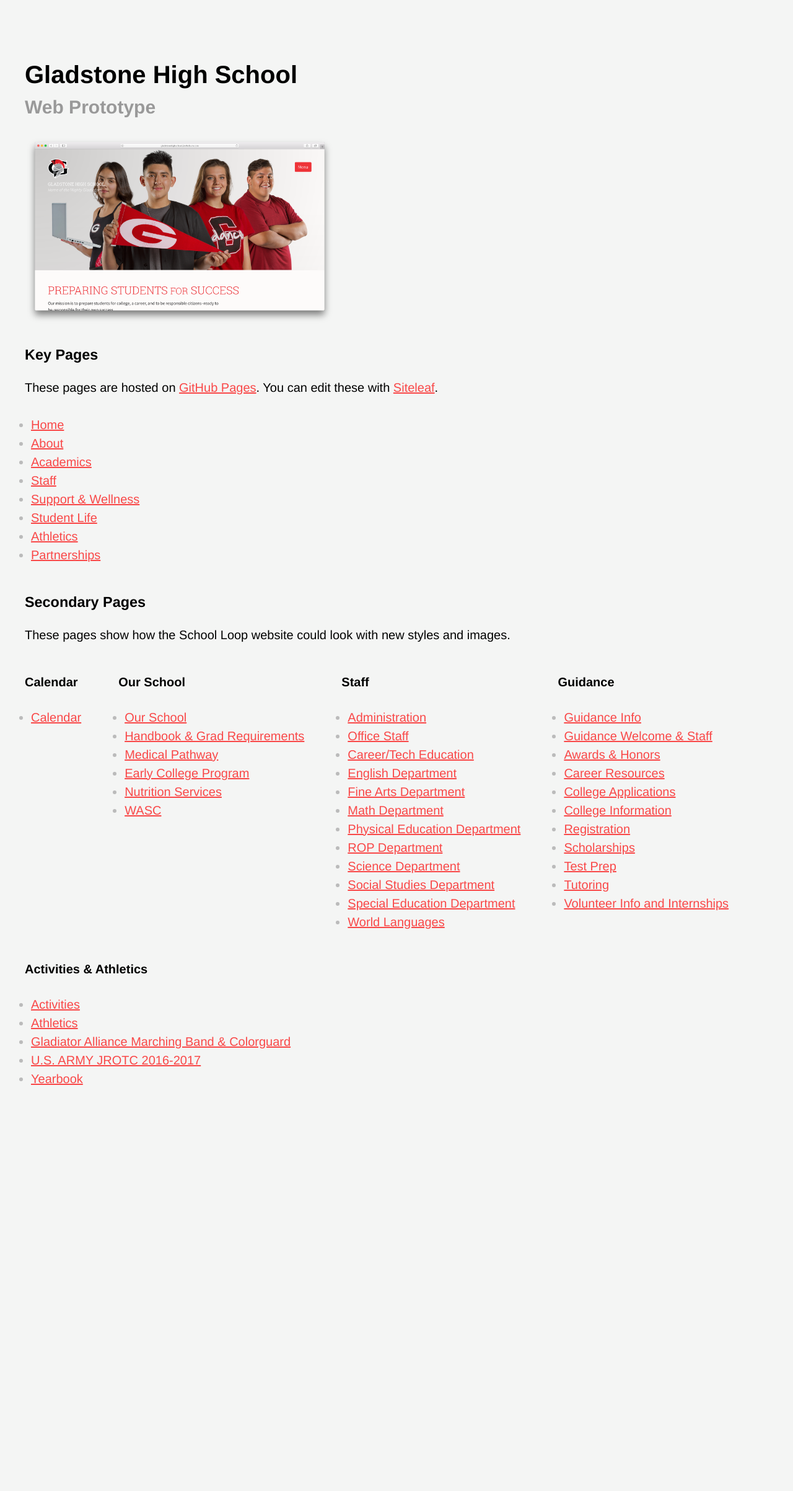
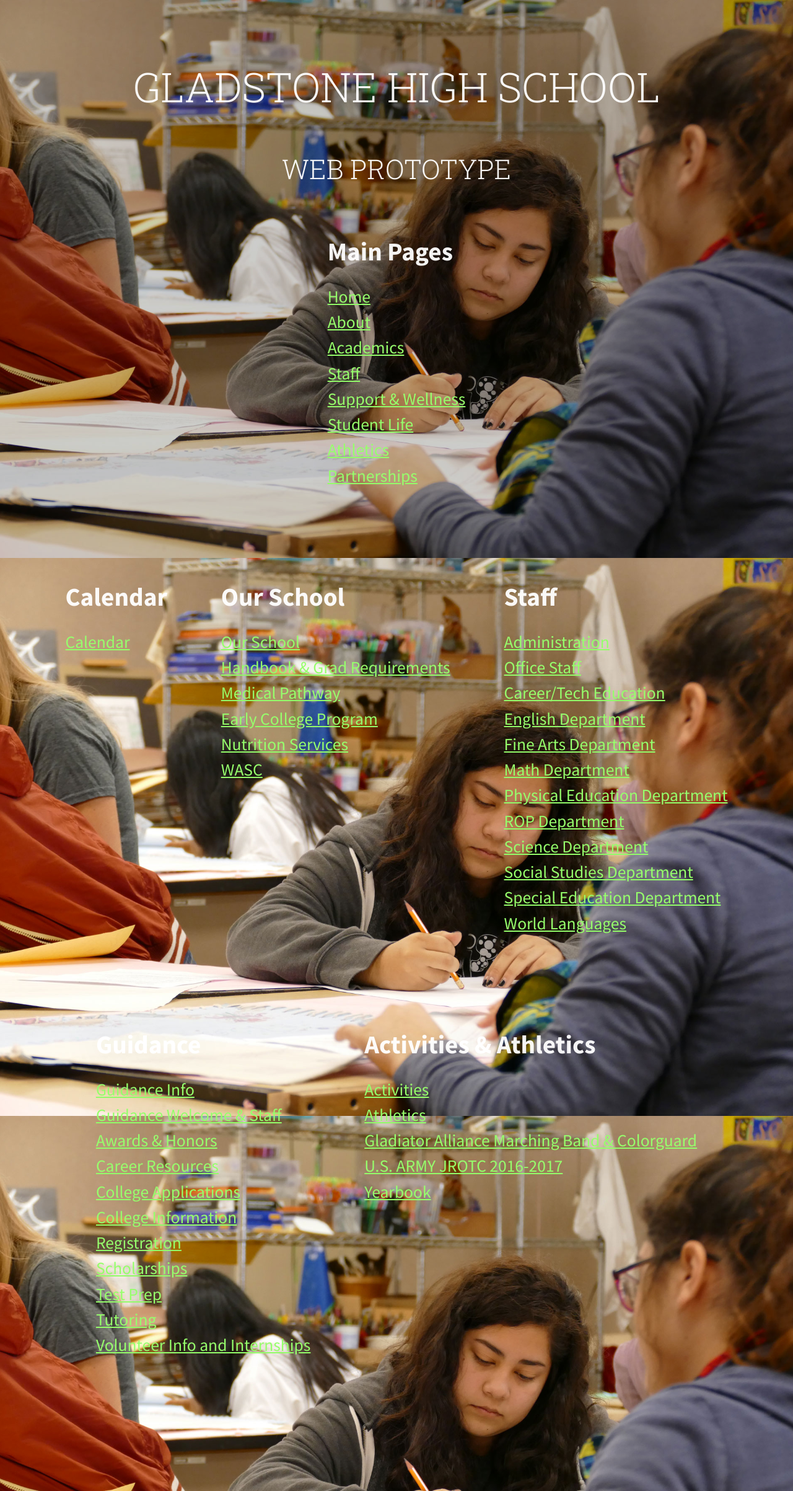
Before and after one commit to Crazeformarvel/azusa-project, a Jekyll site: the page gladstone-high-school.html, which Jekyll copies as it is, in a window 1280 px wide. Shown: the whole page at 62% size. Built offline with Jekyll 4.4.1, drawn with Linux system fonts in a browser that asks for light colours; before the commit the page ends 1815 px from its top, so only the background shows below that.

Commit message:
Make page lists look nicer.

```diff
--- /dev/null
+++ b/css/pattern.css
@@ -0,0 +1,296 @@
+
+/*-----------------------------------------------
+    Styles for pages in the UI documentation
+  ----------------------------------------------- */
+
+  body {
+    font: 100%/1.5 "Source Sans Pro", "Helvetica Neue", Helvetica, sans-serif;
+    margin: 0;
+    padding: 0;
+  }
+  a {
+    color: inherit;
+  }
+
+  @media (min-width: 400px) and (min-height: 200px) {
+    body {
+      font-size: 112.5%;
+    }
+  }
+
+  @media (min-width: 500px) and (min-height: 250px) {
+    body {
+      font-size: 125%;
+    }
+  }
+
+  @media (min-width: 1000px) and (min-height: 50px) {
+    body {
+      font-size: 137.5%;
+    }
+  }
+
+  @media (min-width: 1500px) and (min-height: 750px) {
+    body {
+      font-size: 150%;
+    }
+  }
+
+
+  body.pattern {
+    padding: 1.5em 1.5em 6em;
+
+    height: auto;
+    min-height: 100%;
+    box-sizing: border-box;
+
+    background-color: rgb(0, 206, 250); /* @bluebird */
+    background-attachment: fixed;
+    background-repeat: no-repeat;
+    background-size: cover;
+    background-position: center;
+    color: rgba(255, 255, 255, 0.95);
+  }
+  body.pattern::after {
+    content: "";
+    background: black;
+    opacity: 0.2;
+    top: 0;
+    left: 0;
+    bottom: 0;
+    right: 0;
+    position: fixed;
+    z-index: -1;
+  }
+  header.pattern nav,
+  .pattern.index h1,
+  .pattern-list {
+    text-shadow: 0 0 2.5em rgba(0, 0, 0, 0.25);
+  }
+
+  body.pattern > figure a,
+  body.pattern > p a {
+    color: inherit;
+  }
+
+  body.pattern               > code,
+  body.pattern .example-colors code {
+    background: rgba(255, 255, 255, 1);
+    color: rgba(0, 0, 0, 0.95);
+    padding: 0.75em;
+  }
+  body.pattern pre {
+    background: rgba(255, 255, 255, 1);
+    color: rgba(0, 0, 0, 0.95);
+    padding: 0.75em;
+  }
+  body.pattern pre code {
+    padding: 0;
+  }
+
+  body.pattern mark {
+    background-color: rgb(255, 255, 153); /* @banana */
+  }
+
+  header.pattern h2 {
+    margin-top: 0;
+  }
+  header.pattern h2 svg.icon {
+    width: 2.6666666667em; /* 80px / 30px */
+    height: 1em; /* 30px / 30px */
+  }
+  @media (min-width: 600px) {
+    header.pattern h2,
+    header.pattern nav,
+    header.pattern nav ul,
+    header.pattern nav li {
+      display: inline;
+    }
+  }
+  header.pattern nav ul,
+  header.pattern nav li {
+    list-style: none;
+    margin-left: 0;
+    padding-left: 0;
+  }
+  header.pattern h2,
+  header.pattern nav li {
+    margin-right: 1em;
+  }
+  header.pattern h2 a,
+  header.pattern nav a {
+    color: inherit;
+  }
+  header.pattern h2 a:hover,
+  header.pattern h2 a:active,
+  header.pattern h2 a:focus {
+    background-color: black;
+    color: inherit;
+  }
+  header.pattern nav a {
+    padding: 0.125em; /* 2px / @font-size */
+    line-height: 1.25; /* @line-height - padding x 2 */
+  }
+  header.pattern nav .active a,
+  header.pattern nav .active a[href],
+  header.pattern nav .active a[href]:visited {
+    background: transparent;
+    color: inherit;
+    text-decoration: none;
+  }
+  header.pattern nav .active a[href]:hover,
+  header.pattern nav .active a[href]:active,
+  header.pattern nav .active a[href]:focus {
+    background-color: black;
+  }
+  .pattern.index h1 {
+    font-weight: inherit;
+  }
+  .pattern.index h1 {
+    font-weight: 300;
+    font-size: 3em;
+    margin-top: 1em;
+    margin-bottom: 0;
+  }
+  .pattern-list h2 {
+    font-weight: bold;
+    font-family: inherit;
+    font-size: 1.25em;
+    line-height: inherit;
+  }
+  .pattern-list section {
+    background: black;
+    background: rgba(0, 0, 0, 0.35);
+    background: transparent;
+    padding: 0.75em;
+  }
+  .pattern-list section h2,
+  .pattern-list section h3 {
+    margin-top: 0;
+  }
+  @media (min-width: 40em) {
+    .pattern-list {
+      text-align: center;
+    }
+    .pattern.index h1,
+    .pattern.index h2,
+    .pattern.index p {
+      text-align: center;
+    }
+    .pattern-list section {
+      display: inline-block;
+      vertical-align: top;
+      margin: 1.5em 0.75em;
+      text-align: left;
+      font-size: 125%;
+    }
+  }
+  .pattern-list ul,
+  .pattern-list li {
+    /* @reset-list-style */
+    list-style: none;
+    margin-left: 0;
+    padding-left: 0;
+  }
+  .pattern-list li a,
+  header.pattern nav a {
+    color: rgba(0, 0, 0, 0.25);
+  }
+  .pattern-list li a[href],
+  header.pattern nav a[href] {
+    color: rgb(150, 255, 108); /* @green */
+  }
+  header.pattern nav a[href]:visited,
+  .pattern-list   li a[href]:visited {
+    color: inherit;
+  }
+  header.pattern nav a[href]:hover,
+  header.pattern nav a[href]:active,
+  header.pattern nav a[href]:focus,
+  .pattern-list   li a[href]:hover,
+  .pattern-list   li a[href]:active,
+  .pattern-list   li a[href]:focus {
+    background-color: black;
+  }
+  body.pattern > p + code {
+    margin-top: -0.5em;
+    display: block;
+  }
+
+  body.pattern > figure {
+    margin-bottom: 3em;
+  }
+
+
+
+  h1, h2, h3, h4, h5, h6, p, ol, ul, dl, figure {
+    margin-top: 0.75em;
+    margin-bottom: 0.75em;
+
+    /* Limit line lengths, for readability. */
+    /*
+    margin-left: auto;
+    margin-right: auto;
+    */
+  }
+
+  h1, h2, h3, h4, h5, h6 {
+    margin-top: 1.5em;
+  }
+
+  h1, body > header h2, body > footer h2 {
+    text-transform: uppercase;
+    font-family: "Roboto Slab", "Source Sans Pro", "Helvetica Neue", Helvetica, sans-serif;
+    font-weight: 300;
+  }
+
+  h1 strong, , body > header h2 strong, body > footer h2 strong {
+    font-weight: 400;
+  }
+
+  h1, h2 {
+    font-family: "Roboto Slab", "Source Sans Pro", "Helvetica Neue", Helvetica, sans-serif;
+    font-weight: 300;
+  }
+
+  h1 {
+    font-size: 2.5em;
+    line-height: 1.25;
+    margin-top: 0.6em;
+    margin-bottom: 0.3em;
+  }
+
+  /*
+  h2 {
+    font-size: 1.25em;
+    line-height: 1.25;
+    margin-top   : calc(var(--line-height) / 1.25em * 1.5);
+    margin-bottom: calc(var(--line-height) / 1.25em / 2);
+  }
+
+  h3 {
+    font-weight: inherit;
+    font-style: italic;
+    font-size: inherit;
+    line-height: inherit;
+  }
+  */
+
+  h2 {
+    font-size: 2em;
+    line-height: 1.125;
+    margin-top: 1.5em;
+    margin-bottom: 0.375em;
+  }
+
+  h3 {
+    font-size: 1.5em;
+    margin-top: 1em;
+    margin-bottom: 0.5em;
+  }
+
+  h4 {
+    font-size: 1.25em;
+    margin-top: 1.2em;
+    margin-bottom: 0.6em;
+  }
--- a/gladstone-high-school.html
+++ b/gladstone-high-school.html
@@ -4,99 +4,24 @@
   <meta charset="utf-8" />
   <meta name="viewport" content="width=device-width, initial-scale=1" />
   <title>Web Prototype / Gladstone High School</title>
-  <style type="text/css">
-    html, body, #outer-outer-container, #outer-container {
-      height: 100%;
-      min-height: 100%;
-    }
+  <link rel="stylesheet" href="https://fonts.googleapis.com/css?family=Source+Sans+Pro:400,400i,700,700i|Roboto+Slab:100,300,400,700" />
+  <link rel="stylesheet" href="/css/pattern.css" />
+  <style>
     body {
-      font: 125%/1.5 "Helvetica Neue", Helvetica, Arial, sans-serif;
-      margin: 0;
-      background: rgb(244, 245, 244);
-      color: rgb(0, 1, 0); /* @text-color */
-    }
-    header h1 {
-      margin-bottom: 0;
-    }
-    header h1 a,
-    header h1 a:visited {
-      color: inherit;
-    }
-    header h2 {
-      margin-top: 0;
-      font-style: normal;
-      color: #999;
-    }
-    a[href] {
-      color: rgb(110, 160, 26); /* @link-color */
-      color: rgb(249, 72, 72); /* --strawberry */
-      text-decoration: underline;
-    }
-    a[href]:hover,
-    a[href]:active,
-    a[href]:focus {
-      text-decoration: underline;
-    }
-    a[href]:visited {
-      color: rgb(0, 1, 0); /* @text-color */
-    }
-    ul, li {
-      margin-left: 0;
-      padding-left: 0;
-    }
-    h3 {
-      margin-bottom: 0;
-    }
-    ul {
-      margin-top: 0.5em;
-      padding-left: 0.5em;
-    }
-    #container {
-      margin: 50px auto;
-    }
-    #outer-outer-container {
-      margin: 0 auto;
-      display: table;
-      padding: 2em;
-    }
-    #outer-container {
-      display: table-cell;
-      vertical-align: middle;
-      margin: 0 auto;
-    }
-    #container > section > section {
-      float: left;
-      margin-right: 3em;
-    }
-    li {
-      color: #bbb;
-    }
-    .new a {
-      color: #a93c44;
+      background-image: url(images/p1250025.jpg);
     }
   </style>
 </head>
-<body>
-  <div id="outer-outer-container">
-    <div id="outer-container">
-      <div id="container">
+<body class="pattern index">
 
         <header>
           <h1>Gladstone High School</h1>
           <h2>Web Prototype</h2>
         </header>
 
-        <div style="clear: both"></div>
-
-        <p><a href="http://gladstonehighschool.jimthoburn.com/"><img src="/images/gladstone.png" width="500" alt="Home page" /></a></p>
-
-        <h3>Key Pages</h3>
-
-        <p>These pages are hosted on <a href="https://pages.github.com">GitHub Pages</a>. You can edit these with <a href="https://www.siteleaf.com">Siteleaf</a>.</p>
-
-        <section>
+        <div class="pattern-list">
           <section>
-
+            <h3>Main Pages</h3>
             <ul>
               <li><a href="http://gladstonehighschool.jimthoburn.com/">Home</a></li>
               <li><a href="http://gladstonehighschool.jimthoburn.com/about/">About</a></li>
@@ -109,18 +34,12 @@
             </ul>
 
           </section>
-        </section>
+        </div>
 
-        <div style="clear: both"></div>
-
-        <h3>Secondary Pages</h3>
-
-        <p>These pages show how the School Loop website could look with new styles and images.</p>
-
-        <section>
+        <div class="pattern-list">
 
           <section>
-            <h4>Calendar</h4>
+            <h3>Calendar</h3>
             <ul>
               <li><a href="http://info.gladstonehighschool.jimthoburn.com/cms/month-d=x&group_id=1301752510365&month_id=0">Calendar</a></li>
 
@@ -128,9 +47,9 @@
           </section>
 
           <section>
-            <h4>
+            <h3>
 Our School
-            </h4>
+            </h3>
             <ul>
 
               <li><a href="http://info.gladstonehighschool.jimthoburn.com/ghsgeneralinformation">Our School</a></li>
@@ -149,9 +68,9 @@ Our School
           </section>
 
           <section>
-            <h4>
+            <h3>
 Staff
-            </h4>
+            </h3>
             <ul>
 
               <li><a href="http://info.gladstonehighschool.jimthoburn.com/administration">Administration</a></li>
@@ -182,9 +101,9 @@ Staff
           </section>
 
           <section>
-            <h4>
+            <h3>
 Guidance
-            </h4>
+            </h3>
             <ul>
 
               <li><a href="http://info.gladstonehighschool.jimthoburn.com/guidance">Guidance Info</a></li>
@@ -213,9 +132,9 @@ Guidance
           </section>
 
           <section>
-            <h4>
+            <h3>
 Activities & Athletics
-            </h4>
+            </h3>
             <ul>
 
               <li><a href="http://info.gladstonehighschool.jimthoburn.com/activities">Activities</a></li>
@@ -231,10 +150,6 @@ Activities & Athletics
             </ul>
           </section>
 
-        </section>
-
-      </div>
-    </div>
-  </div>
+        </div>
 </body>
 </html>
```
Also changed, not shown: azusa-high-school.html (+17 -90 lines), sierra-high-school.html (+7 -84 lines), images/1346922968545.jpg_465x290.jpeg (added), images/campus.jpg (added), images/classroom-2.jpg (added), images/p1250025.jpg (added), 1 other file.
